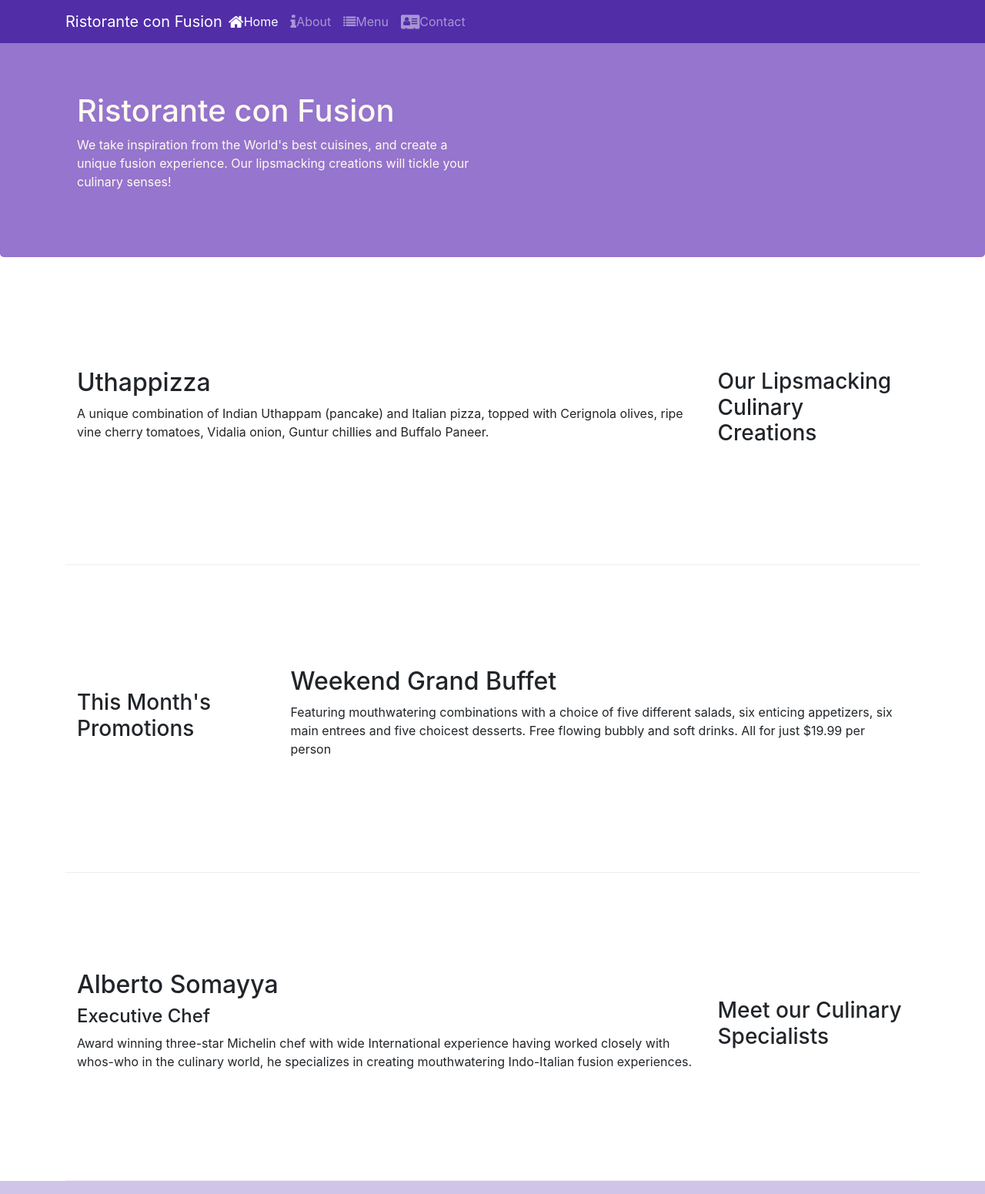
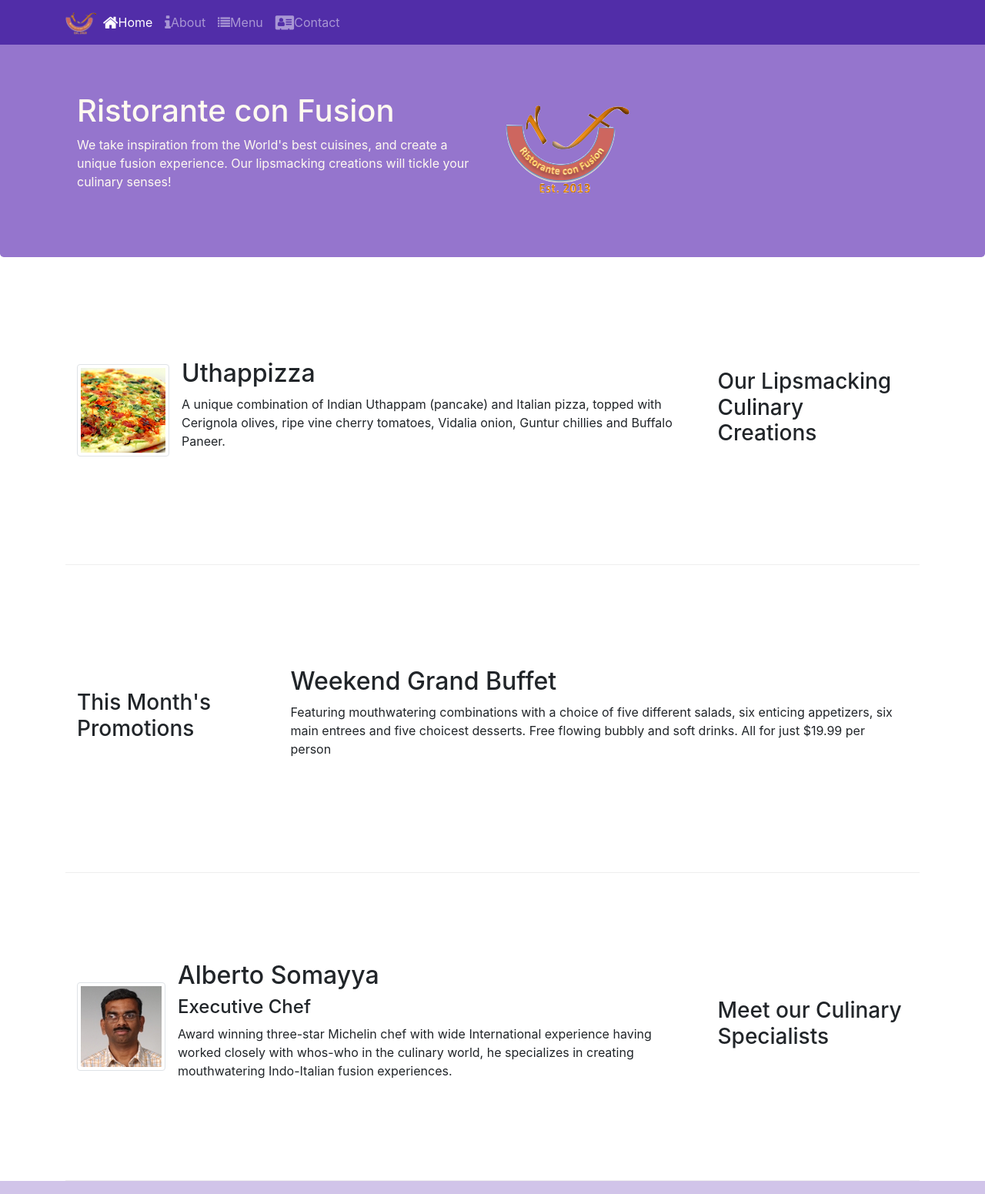
Before and after one commit to sharmatanesh/Coursera-Bootstrap-UI-Frontend-with-ReactJS, a website: page index.html in a window 1280 px wide. Shown: the top 1551 px of the page at 77% size. Drawn offline with nearby package versions, Linux system fonts and the light colour scheme.

Commit message:
image added

```diff
--- a/index.html
+++ b/index.html
@@ -20,7 +20,7 @@
             <button class="navbar-toggler" type="button" data-toggle="collapse" data-target="#Navbar">
                 <span class="navbar-toggler-icon"></span>
             </button>
-            <a class="navbar-brand mr-auto" href="#">Ristorante con Fusion</a>
+            <a class="navbar-brand mr-auto" href="#"><img src="img/logo.png" height="30" width=""41></a>
             <div class="collapse navbar-collapse" id="Navbar">
                 <ul class="navbar-nav mr-auto">
                     <li class="nav-item active"><a href="#" class="nav-link"><span class="fa fa-home fa-lg"></span>Home</a></li>
@@ -38,7 +38,8 @@
                     <h1>Ristorante con Fusion</h1>
                     <p>We take inspiration from the World's best cuisines, and create a unique fusion experience. Our lipsmacking creations will tickle your culinary senses!</p>
                 </div>
-                <div class="col-12 col-sm">
+                <div class="col-12 col-sm align-self-center">
+                    <img src="img/logo.png" class="img-fluid">
                 </div>
             </div>
         </div>
@@ -50,8 +51,17 @@
                 <h3>Our Lipsmacking Culinary Creations</h3>
             </div>
             <div class="col col-sm order-sm-first col-md">
-                <h2>Uthappizza</h2>
-                <p>A unique combination of Indian Uthappam (pancake) and Italian pizza, topped with Cerignola olives, ripe vine cherry tomatoes, Vidalia onion, Guntur chillies and Buffalo Paneer.</p>
+                <div class="media">
+                    <img class="d-flex mr-3 img-thumbnail align-self-center"
+                            src="img/uthappizza.png" alt="Uthappizza">
+                    <div class="media-body">
+                        <h2 class="mt-0">Uthappizza</h2>
+                        <p class="d-none d-sm-block">A unique combination of Indian Uthappam (pancake) and
+                            Italian pizza, topped with Cerignola olives, ripe vine
+                            cherry tomatoes, Vidalia onion, Guntur chillies and
+                            Buffalo Paneer.</p>
+                    </div>
+                </div>
             </div>
         </div>
 
@@ -62,7 +72,7 @@
             </div>
             <div class="col col-sm col-md">
                 <h2>Weekend Grand Buffet</h2>
-                <p>Featuring mouthwatering combinations with a choice of five different salads, six enticing appetizers, six main entrees and five choicest desserts. Free flowing bubbly and soft drinks. All for just $19.99 per person </p>
+                <p class="d-none d-sm-block">Featuring mouthwatering combinations with a choice of five different salads, six enticing appetizers, six main entrees and five choicest desserts. Free flowing bubbly and soft drinks. All for just $19.99 per person </p>
             </div>
         </div>
 
@@ -71,9 +81,14 @@
                 <h3>Meet our Culinary Specialists</h3>
             </div>
             <div class="col col-sm order-sm-first col-md">
-                <h2>Alberto Somayya</h2>
-                <h4>Executive Chef</h4>
-                <p>Award winning three-star Michelin chef with wide International experience having worked closely with whos-who in the culinary world, he specializes in creating mouthwatering Indo-Italian fusion experiences. </p>
+                <div class="media">
+                    <img class="d-flex mr-3 align-self-center img-thumbnail" src="img/alberto.png" alt="alberto">
+                    <div class="media-body">
+                        <h2>Alberto Somayya</h2>
+                        <h4>Executive Chef</h4>
+                        <p class="d-none d-sm-block">Award winning three-star Michelin chef with wide International experience having worked closely with whos-who in the culinary world, he specializes in creating mouthwatering Indo-Italian fusion experiences. </p>
+                    </div>
+                </div>
             </div>
         </div>
     </div>
```
Also changed, not shown: aboutus.html (+3 -2 lines), contactus.html (+3 -2 lines).
